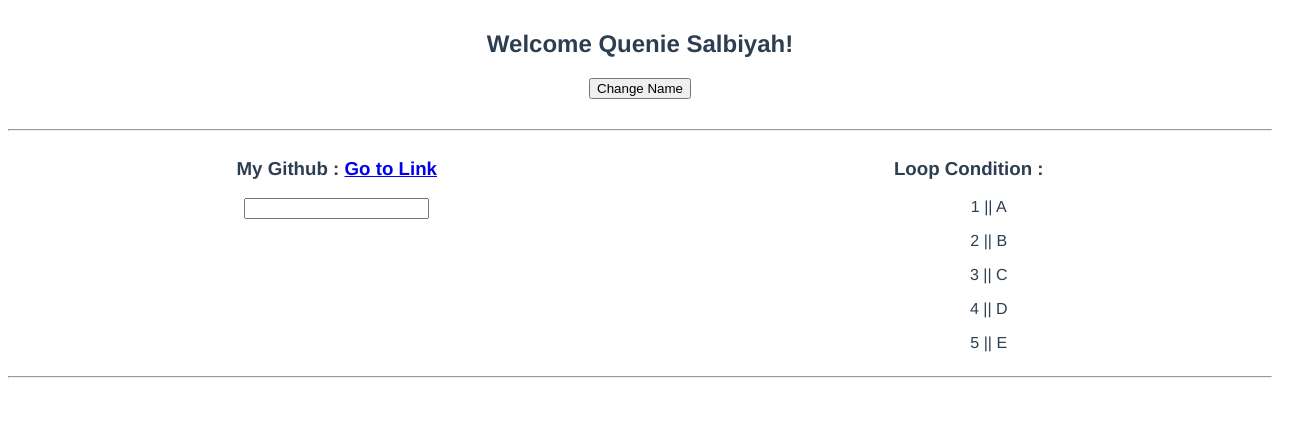
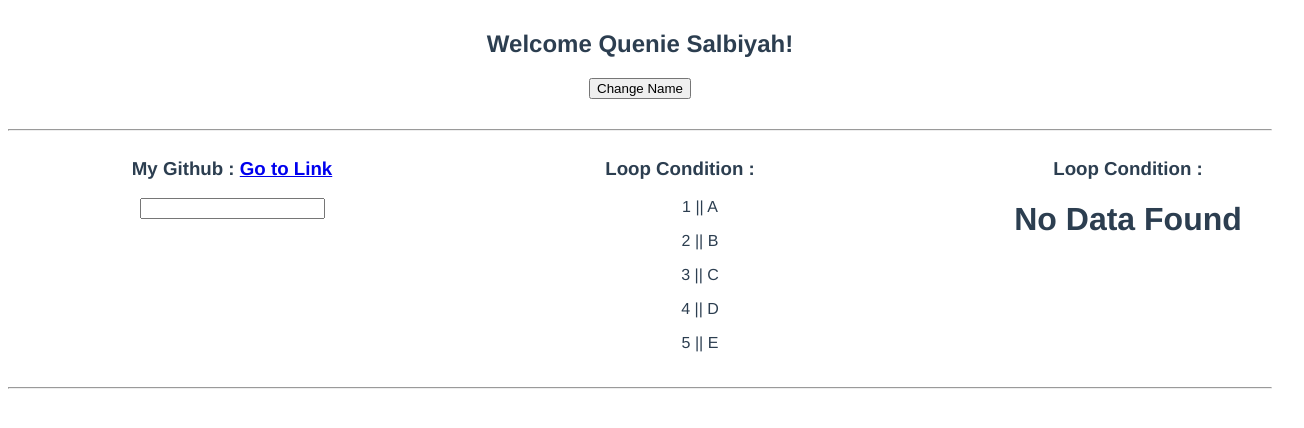
Before and after one commit to Queniex/Basic-Vue, a Vue app: page / in a window 1280 px wide. Shown: the top 428 px of the page, 1304 px wide, since content can reach past the window. Built offline with nearby package versions, Linux system fonts and the light colour scheme.

Commit message:
Lifecycle Hooks

```diff
--- a/src/App.vue
+++ b/src/App.vue
@@ -26,11 +26,22 @@
         <h1>No Data Found</h1>
       </div>
     </div>
+
+    <div class="container-2-item">
+      <h3>Loop Condition : </h3>
+      <div v-if="clothes.length">
+        <ul v-for="item in clothes" :key="item.id">
+        {{ item.id }} || {{ item.title }}
+        </ul>
+      </div>
+      <div v-else>
+        <h1>No Data Found</h1>
+      </div>
+    </div>
   </div>
 
-  <div class="day-3">
-    <hr>
-  </div>
+  <hr>
+
 
 </template>
 
@@ -49,8 +60,29 @@ export default {
         {id: 3, title: "C"},
         {id: 4, title: "D"},
         {id: 5, title: "E"}
-      ]
+      ],
+      clothes: [
+      ],
+      items : []
     };
+  },
+  beforeMount(){
+    console.log("Before Mount");
+  },
+  mounted(){
+    console.log("Mounted");
+  },
+  beforeCreate(){
+    console.log("Before Create");
+  },
+  created(){
+    this.items = [
+      {id: 1, title: "AAAA"},
+      {id: 2, title: "BBBB"},
+      {id: 3, title: "CCCC"},
+      {id: 4, title: "DDDD"},
+      {id: 5, title: "EEEE"}
+    ]
   },
   methods:{
     changeName(){
@@ -69,12 +101,20 @@ export default {
 .container-2{
   /* border: 1px red solid; */
   display: grid;
-  grid-template-columns: auto auto;
+  grid-template-columns: auto auto auto;
+}
+
+.container-3{
+  /* border: 1px red solid; */
+  display: grid;
+  grid-template-columns: auto auto auto;
 }
 
 .container-2-item{
-  margin-left: 2rem;
-  margin-right: 2rem;
+  height: 15rem;
+  width: 22rem;
+  margin-left: 3rem;
+  margin-right: 3rem;
   /* border: 1px red solid; */
   text-align: center;
 }
```
